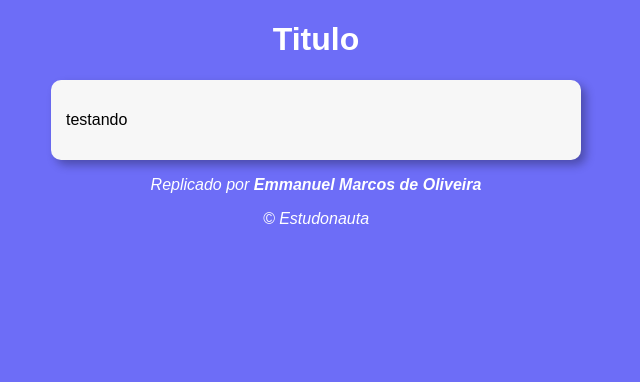
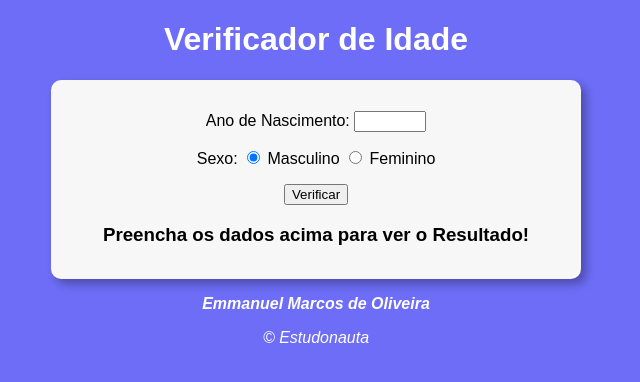
Before and after one commit to emmanuelmarcosdeoliveira/verificador-de-idade, a plain HTML site: page index.html in a window 1280 px wide. Shown: the whole page, without its empty margins (324-964 px from the left). Drawn offline with Linux system fonts and the light colour scheme.

Commit message:
change index.html

```diff
--- a/index.html
+++ b/index.html
@@ -1,31 +1,42 @@
 <!DOCTYPE html>
 <html lang="pt-br">
+
 <head>
   <meta charset="UTF-8">
   <meta http-equiv="X-UA-Compatible" content="IE=edge">
   <meta name="viewport" content="width=device-width, initial-scale=1.0">
-  <title>Modelo de exercício</title>
+  <title>Verificador de Idade</title>
   <link rel="stylesheet" href="estilo/estilo.css">
 </head>
+
 <body>
   <header>
-  <h1>Titulo</h1>
+    <h1>Verificador de Idade</h1>
   </header>
   <section>
-    <p>testando</p>
-<div>
 
-</div>
-<div>
-
-</div>
+    <div>
+      <p>Ano de Nascimento:
+        <input type="number" name="txtano" id="txtano" min="1" max="2023">
+      </p>
+      <p>Sexo:
+        <input type="radio" name="radsex" id="mas" checked>
+        <label for="masc">Masculino</label>
+        <input type="radio" name="radsex" id="fem">
+        <label for="fem">Feminino</label>
+      </p>
+      <p><input type="button" value="Verificar" onclick="verificar()"></p>
+    </div>
+    <div id="res">
+      <h3>Preencha os dados acima para ver o Resultado!</h3>
+    </div>
   </section>
-
-  <footer>
-<p>Replicado por <strong><a href="https://www.linkedin.com/in/oliveira-marcos-emmanuel" target="_blank">Emmanuel Marcos de Oliveira</a></strong></p>
-<p>&copy; <a href="https://estudonauta.com" target="_blank">Estudonauta</a></p>
+    <footer>
+    <p> <strong><a href="https://www.linkedin.com/in/oliveira-marcos-emmanuel" target="_blank">Emmanuel Marcos de Oliveira</a></strong></p>
+    <p>&copy; <a href="https://estudonauta.com" target="_blank">Estudonauta</a></p>
   </footer>
 
-<script src="script.js"></script>
+  <script src="script.js"></script>
 </body>
+
 </html>
```
Also changed, not shown: ex012.html (deleted, +0 -42 lines).
